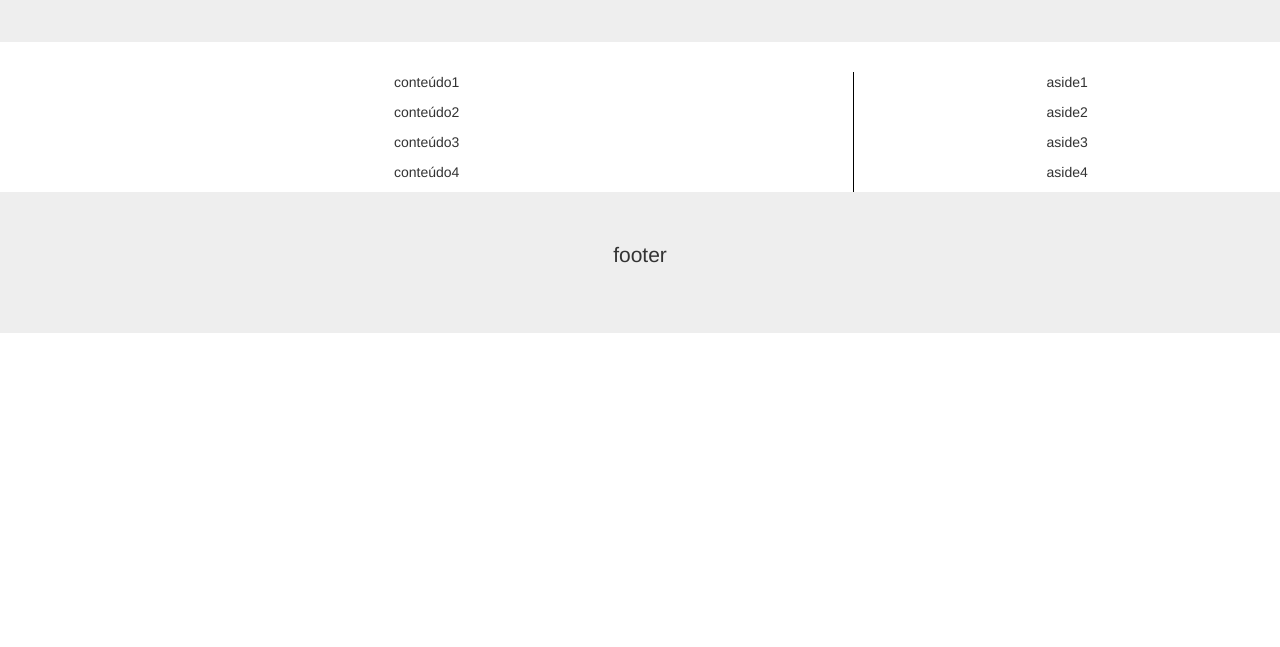
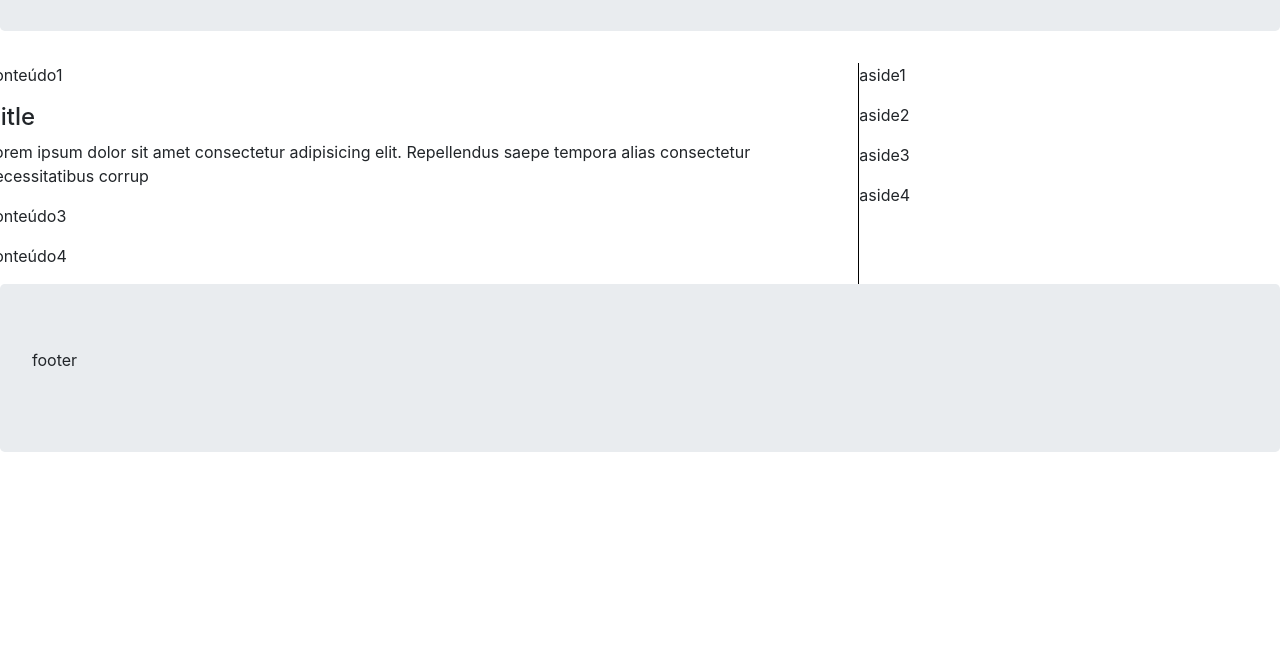
Before and after one commit to zMenta/Desenvolvimento-Web-ULBRA, a plain HTML site: page AP2-P1/index.html in a window 1280 px wide. Shown: the part 153-800 px from the top of the page. Drawn offline with nearby package versions, Linux system fonts and the light colour scheme.

Commit message:
Update index.html

```diff
--- a/AP2-P1/index.html
+++ b/AP2-P1/index.html
@@ -5,47 +5,53 @@
     <meta http-equiv="X-UA-Compatible" content="IE=edge">
     <meta name="viewport" content="width=device-width, initial-scale=1.0">
     <title>AP2-P1 Lucas Brentano</title>
-    <link rel="stylesheet" href="https://maxcdn.bootstrapcdn.com/bootstrap/3.4.1/css/bootstrap.min.css">
+    <link rel="stylesheet" href="https://stackpath.bootstrapcdn.com/bootstrap/4.4.1/css/bootstrap.min.css">
     <link rel="stylesheet" href="style.css">
 
 </head>
 <body>
-    <header class="jumbotron col-md-12 text-center">
+    <header class="jumbotron col-md-12">
         <h1>HEADER</h1>
     </header>
-    <section>
-        <article class="col-md-8 container">
-            <div class="row text-center">
+    <section class="row">
+        <article class="col-md-8 ">
+            <div class="row">
                 <p>conteúdo1</p>
             </div>
 
-            <div class="row text-center">
-                <p>conteúdo2</p>
+            <div class="row">
+                <div>
+                    <h4>Title</h4>
+                </div>
+                <div>
+                    <p>Lorem ipsum dolor sit amet consectetur adipisicing elit. Repellendus saepe tempora alias consectetur necessitatibus corrup</p>
+                </div>
+                <!-- <img class="round" src="https://media.discordapp.net/attachments/341295327153750018/844723452212543548/ea34d6e0defc8fd3864b4ad8b029246d.png?width=675&height=675" alt=""> -->
             </div>
 
-            <div class="row text-center">
+            <div class="row">
                 <p>conteúdo3</p>
             </div>
 
-            <div class="row text-center">
+            <div class="row">
                 <p>conteúdo4</p>
             </div>
         </article>
 
-        <aside class="col-md-4 container">
-            <div class="row text-center">
+        <aside class="col-md-4">
+            <div class="row">
                 <p>aside1</p>
             </div>
 
-            <div class="row text-center">
+            <div class="row">
                 <p>aside2</p>
             </div>
 
-            <div class="row text-center">
+            <div class="row">
                 <p>aside3</p>
             </div>
 
-            <div class="row text-center">
+            <div class="row">
                 <p>aside4</p>
             </div>
 
@@ -53,7 +59,7 @@
 
     </section>
 
-    <footer class="col-md-12 jumbotron text-center">
+    <footer class="col-md-12 jumbotron">
         <p>footer</p>
     </footer>
 
```
